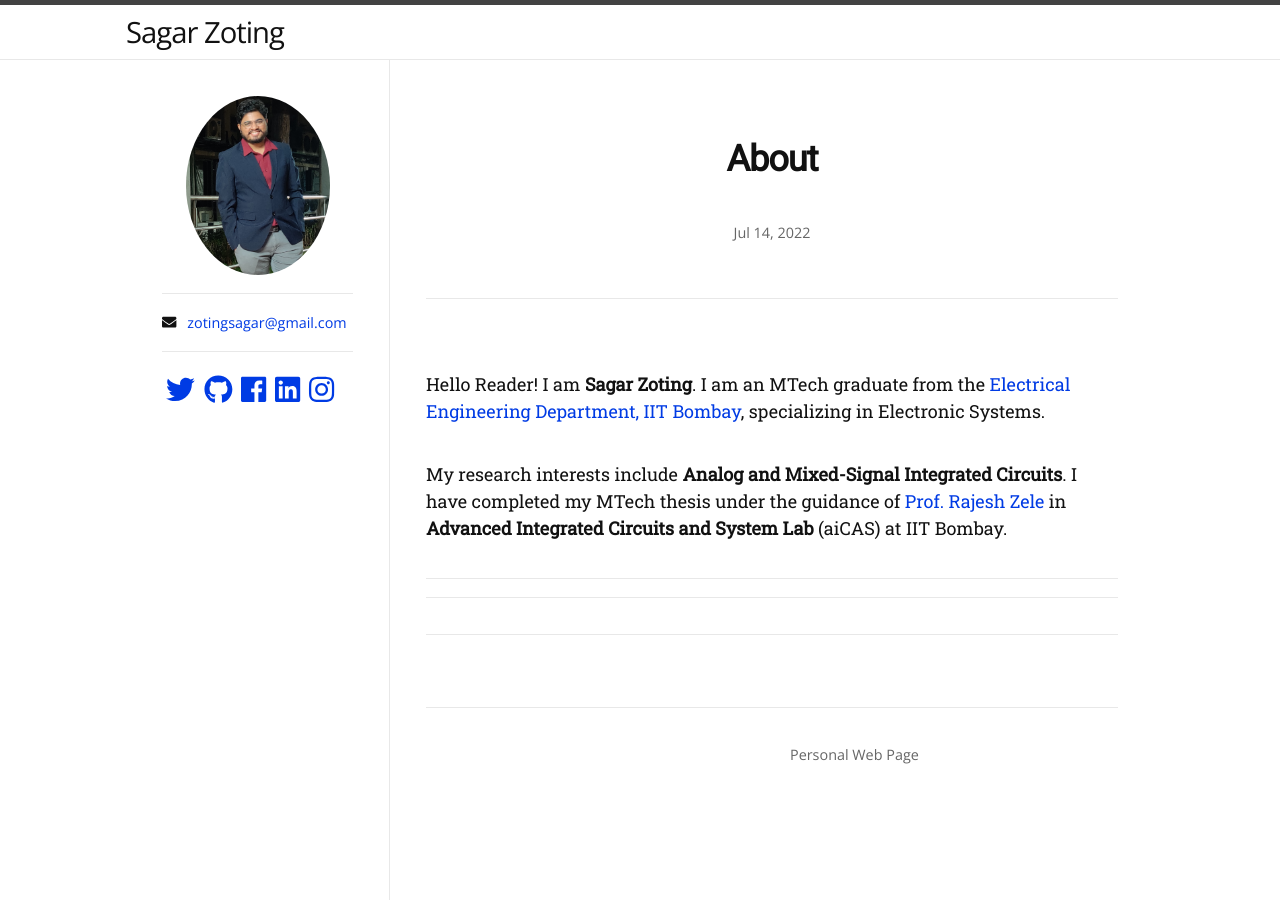
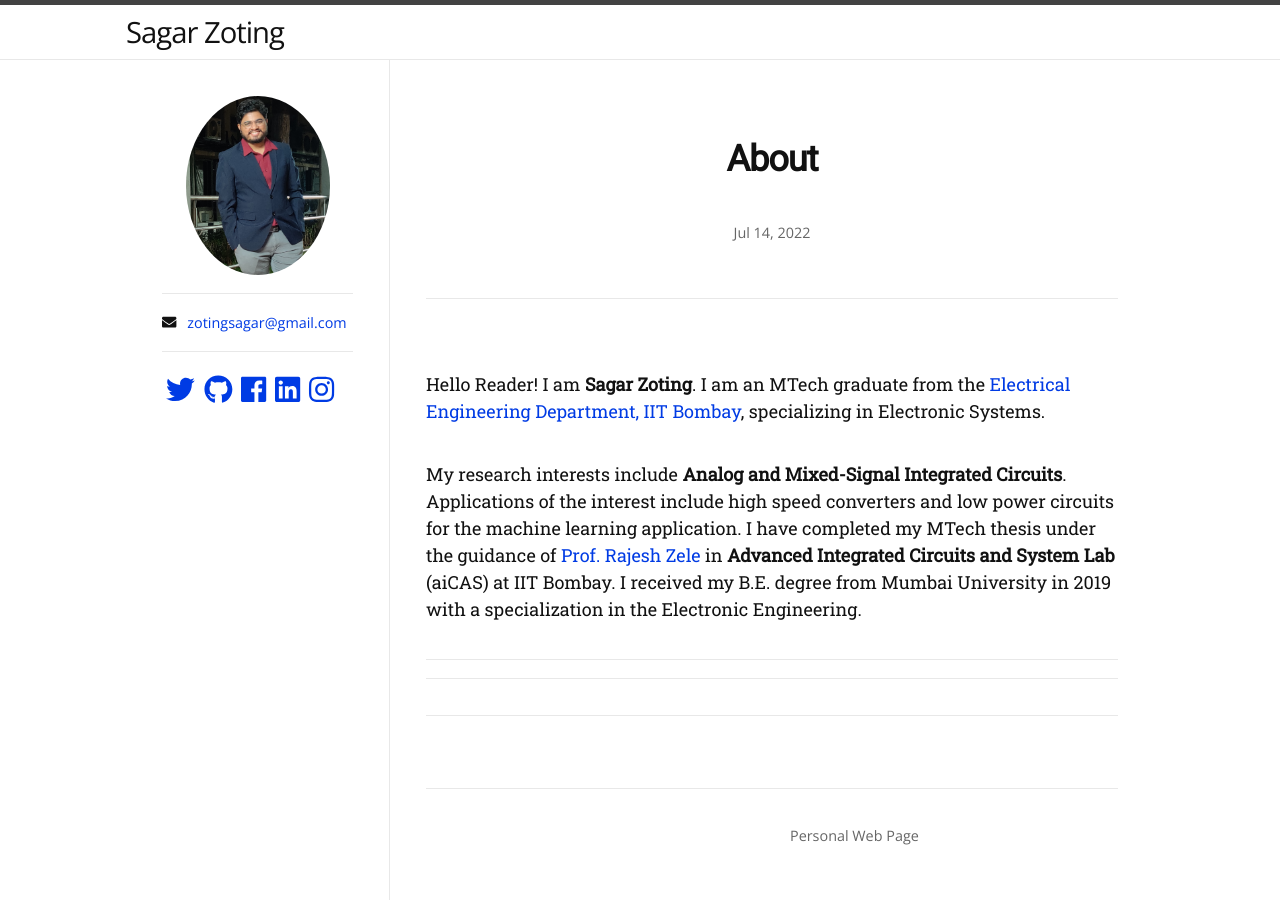
Before and after one commit to zotingsagar/zotingsagar.github.io, a Jekyll site: the page built from _posts/2022-07-14-About.md, in a window 1280 px wide. Built offline with Jekyll 4.4.1, drawn with Linux system fonts in a browser that asks for light colours; nearby versions of some CDN libraries; some web fonts are replaced.

Commit message:
Update 2022-07-14-About.md

```diff
--- a/_posts/2022-07-14-About.md
+++ b/_posts/2022-07-14-About.md
@@ -11,4 +11,4 @@
 
 
 
-  My research interests include **Analog and Mixed-Signal Integrated Circuits**. I have completed my MTech thesis under the guidance of [Prof. Rajesh Zele](http://www.ee.iitb.ac.in/~zelerajesh/index.php) in **Advanced Integrated Circuits and System Lab** (aiCAS) at IIT Bombay.
+  My research interests include **Analog and Mixed-Signal Integrated Circuits**. Applications of the interest include high speed converters and low power circuits for the machine learning application. I have completed my MTech thesis under the guidance of [Prof. Rajesh Zele](http://www.ee.iitb.ac.in/~zelerajesh/index.php) in **Advanced Integrated Circuits and System Lab** (aiCAS) at IIT Bombay. I received my B.E. degree from Mumbai University in 2019 with a specialization in the Electronic Engineering.
```
